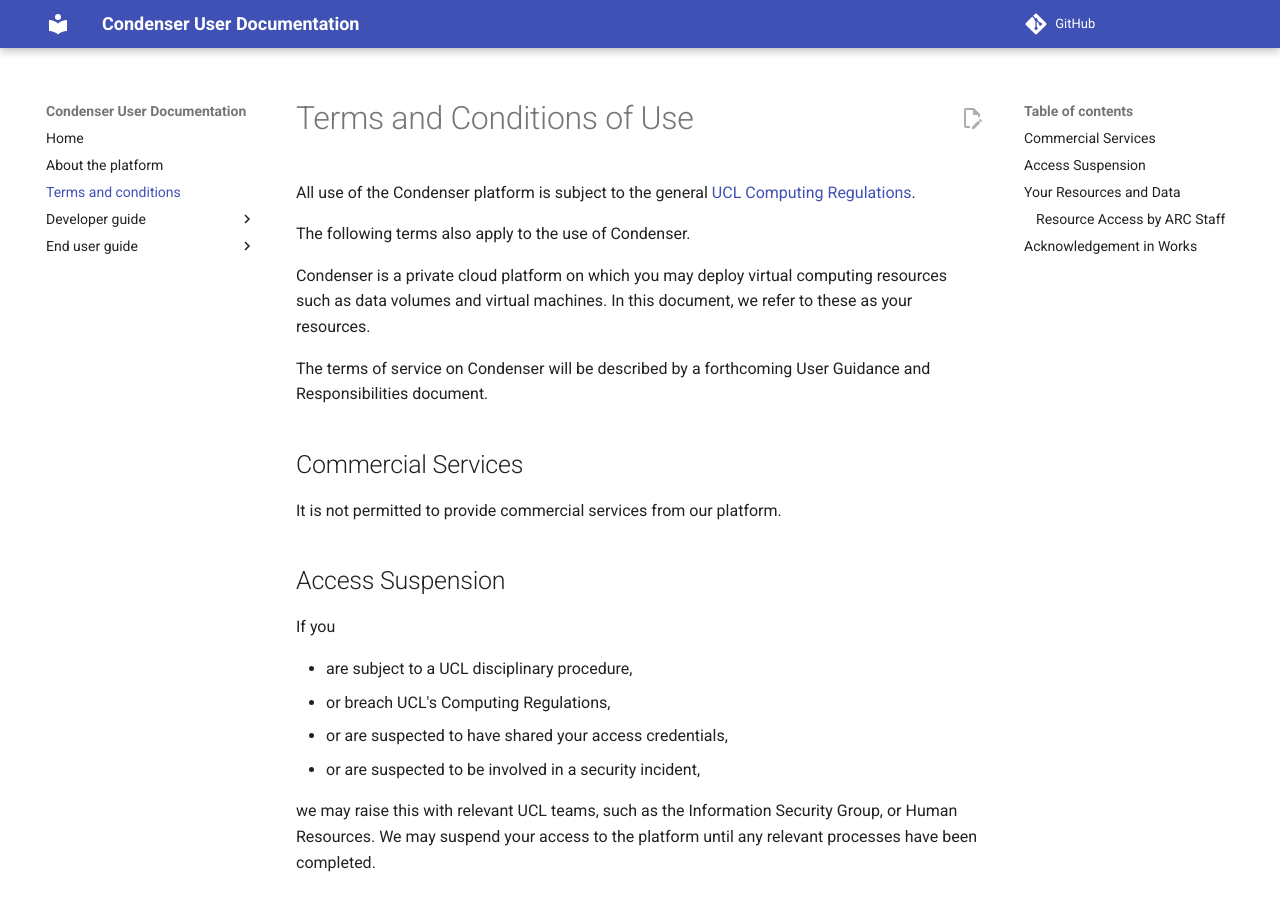
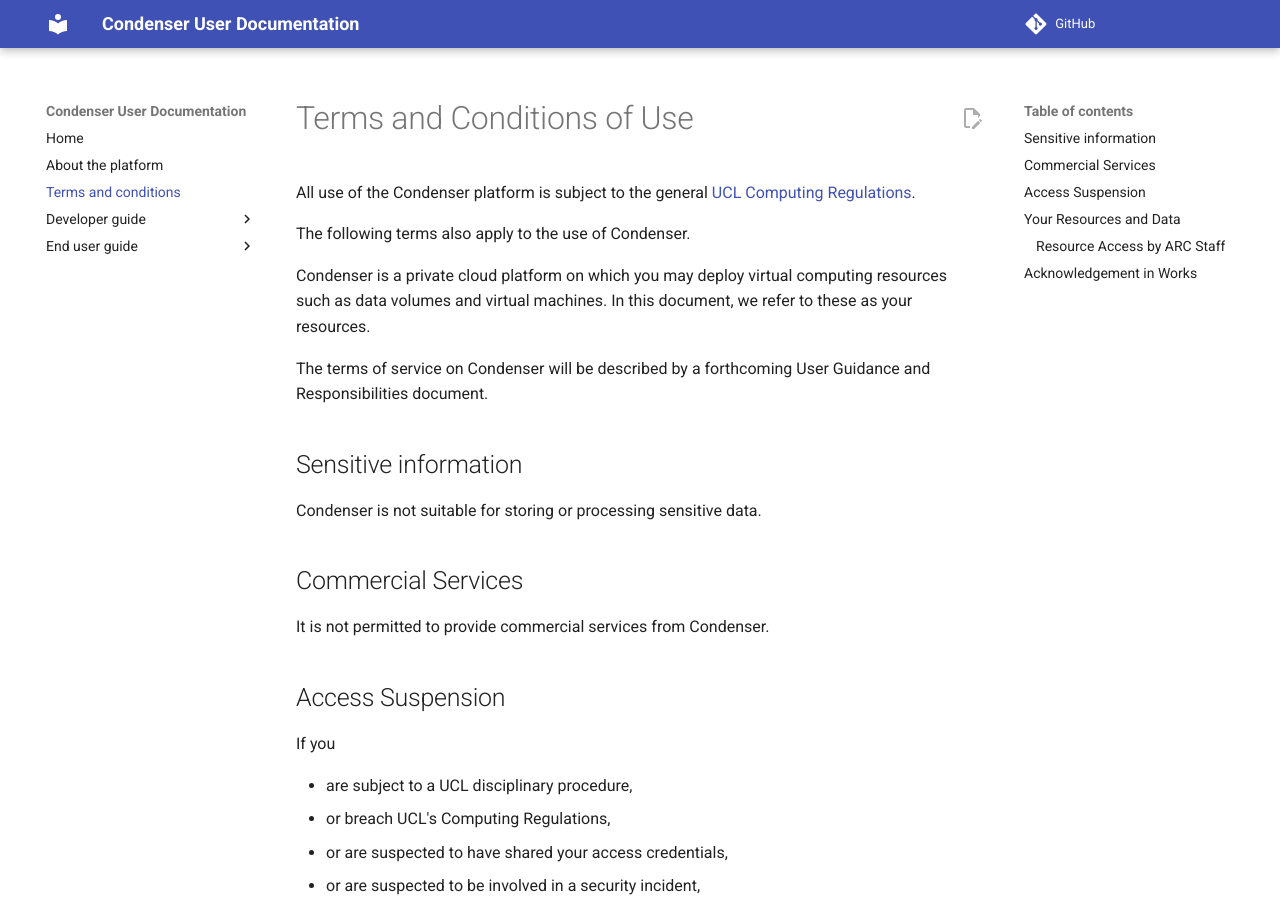
Before and after one commit to UCL-ARC/condenser-mkdocs, an MkDocs documentation site: the page built from docs/terms_and_conditions.md, in a window 1280 px wide and 900 px high. Built offline with MkDocs 1.6.1 and Material for MkDocs 9.7.7, drawn with Linux system fonts in a browser that asks for light colours; comment, search, counter and statistics services are not loaded.

Commit message:
Add a note about sensitive data to the TaCs

```diff
--- a/docs/terms_and_conditions.md
+++ b/docs/terms_and_conditions.md
@@ -15,9 +15,13 @@
 The terms of service on Condenser will be described by a forthcoming User Guidance
 and Responsibilities document.
 
+## Sensitive information
+
+Condenser is not suitable for storing or processing sensitive data.
+
 ## Commercial Services
 
-It is not permitted to provide commercial services from our platform.
+It is not permitted to provide commercial services from Condenser.
 
 ## Access Suspension
 
```
